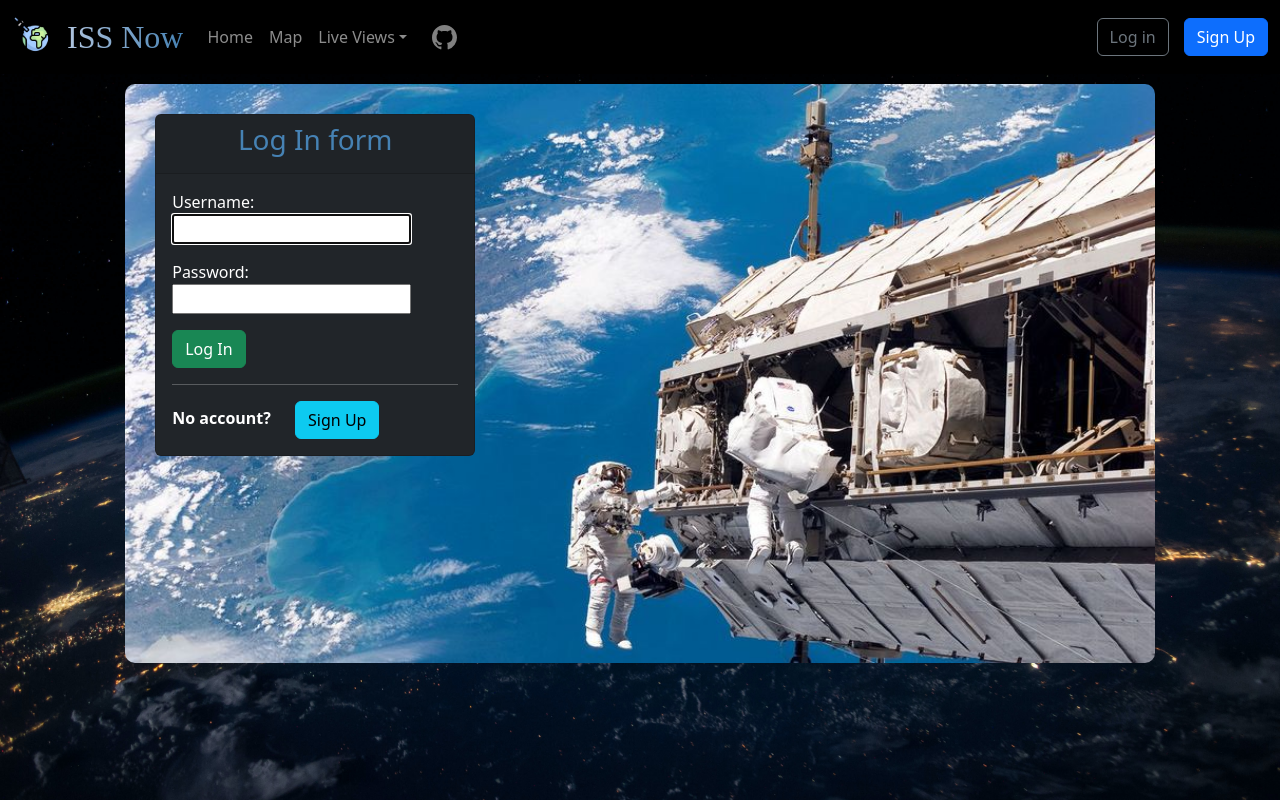
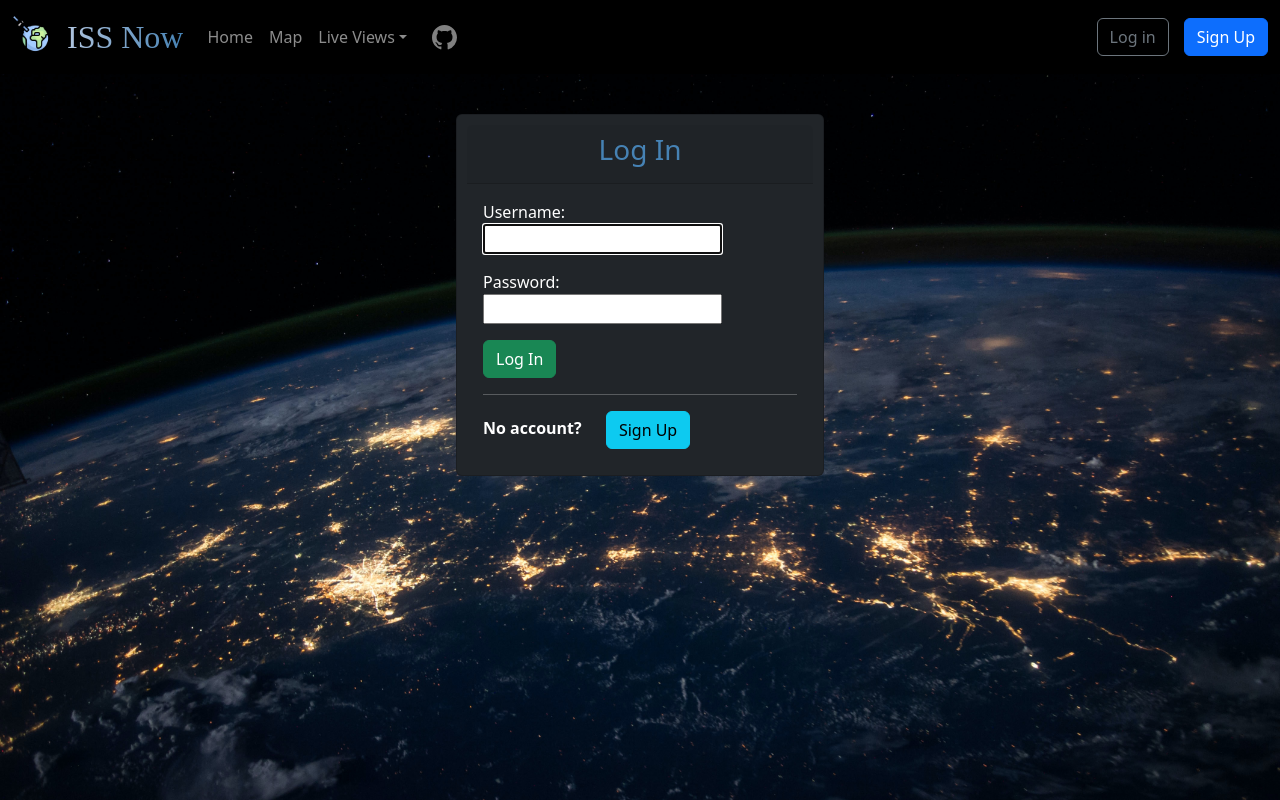
Before and after one commit to nkstlrv/ISS-Now, a Django app: page /auth/login/ in a window 1280 px wide. Run offline with Django 4.2, Linux system fonts and the light colour scheme; some web fonts are replaced.

Commit message:
dist css login register

```diff
--- a/iss_app/static/css/login.css
+++ b/iss_app/static/css/login.css
@@ -1,36 +1,17 @@
-
-body {
-    padding-bottom: 20px;
+.card {
+  margin: auto;
+  width: 50%;
+  padding: 10px;
 }
 
 .main {
-
-    margin: auto;
-    width: 82%;
-    padding: 10px;
-
-
+  padding: 40px;
 }
 
-img {
-    border-radius: 10px;
-    width: 100%;
-    height: auto;
-}
-
-.container {
-
-    margin: auto;
-    width: 100%;
-    border-color: green;
-    padding: 30px;
-    position: absolute;
+h3 {
+  color:steelblue
 }
 
 .card-header {
-    text-align: center;
+  text-align: center;
 }
-
-.card-title {
-    color: steelblue;
-}
--- a/iss_app/views.py
+++ b/iss_app/views.py
@@ -115,7 +115,7 @@ def map_view(request):
                         weight=3,
                         tooltip=f"{dist_km} km").add_to(m)
 
-        table_data['dist'] = dist_km
+        table_data['dist'] = 200
 
     else:
         print('No Marker')
@@ -126,8 +126,6 @@ def map_view(request):
         'map': m._repr_html_(),
         'data': table_data
     }
-
-
 
     return render(request, 'iss_app/map.html', context)
 
@@ -146,6 +144,7 @@ class ChangeLocationView(UpdateView):
     success_url = reverse_lazy('map')
 
 
+@login_required(login_url="/auth/login/")
 def earth_cam_view(request):
     iss_data = iss_params.iss_data()
 
@@ -171,6 +170,7 @@ def earth_cam_view(request):
                                                       })
 
 
+@login_required(login_url="/auth/login/")
 def station_cam_view(request):
     iss_data = iss_params.iss_data()
 
--- a/users/templates/registration/login.html
+++ b/users/templates/registration/login.html
@@ -9,37 +9,29 @@
         <link rel="stylesheet" href={% static 'css/login.css' %}>
 
     </head>
+    <div class="main">
+        <div class="card text-white bg-dark mb-3" style="max-width: 23rem;">
+            <div class="card-header"><h3 class="card-title">
+                Log In</h3></div>
+            <div class="card-body">
 
-    <div class="main">
-
-        <div class="container">
-            <div class="card text-white bg-dark mb-3" style="max-width: 20rem;">
-                <div class="card-header"><h3 class="card-title">
-                Log In form</h3></div>
-                <div class="card-body">
-                      <form method="post">
+                <form method="post">
                     {% csrf_token %}
 
                     {{ form.as_p }}
 
                     <button type="submit" class="btn btn-success">Log In</button>
                 </form>
-
                 <hr>
-
                 <div style="align-items: stretch">
                     <strong style="margin-right: 20px">No account?</strong>
-                    <a href="{% url 'register' %}"><button class="btn btn-info">Sign Up</button></a>
-                </div>
+                    <a href="{% url 'register' %}">
+                        <button class="btn btn-info">Sign Up</button>
+                    </a>
                 </div>
             </div>
-
         </div>
-
-        <div>
-            <img src="{% static "images/p03clhhz.jpg" %}" alt="">
-        </div>
-
     </div>
 
+
 {% endblock content %}
```
Also changed, not shown: iss_app/static/css/register.css (added, +19 -0 lines), iss_app/templates/iss_app/map.html (+16 -12 lines), users/templates/registration/register.html (+12 -4 lines), iss_app/static/images/p03clhhz.jpg (deleted).
